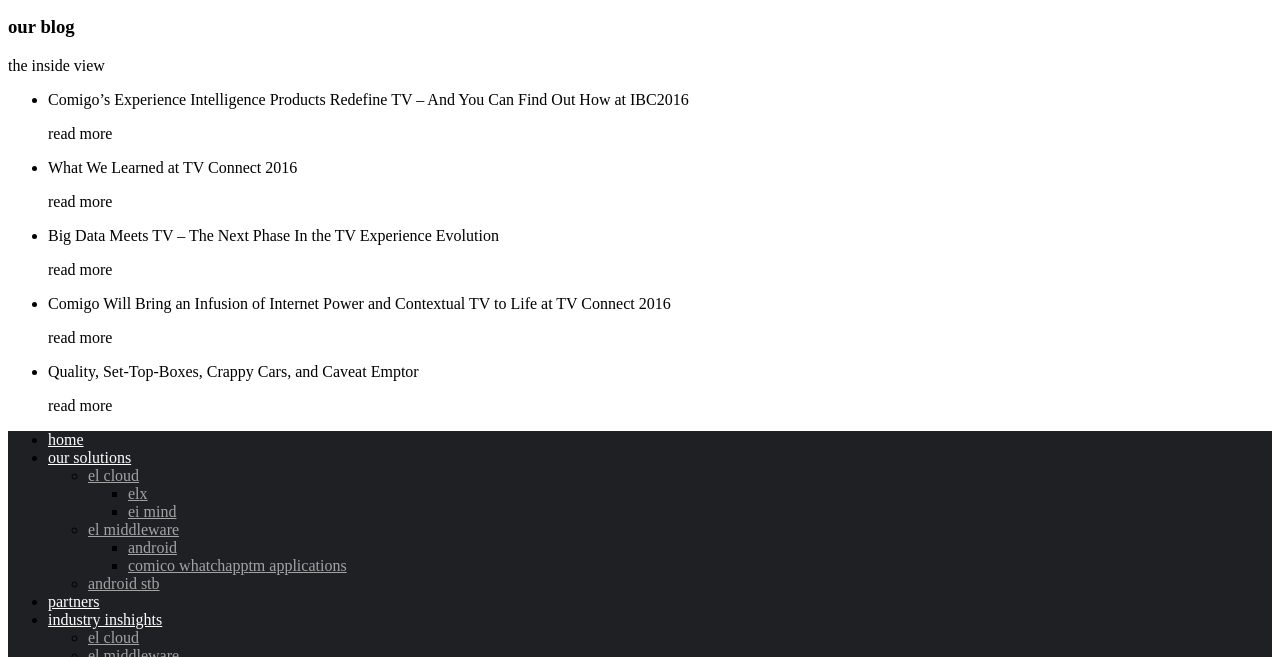
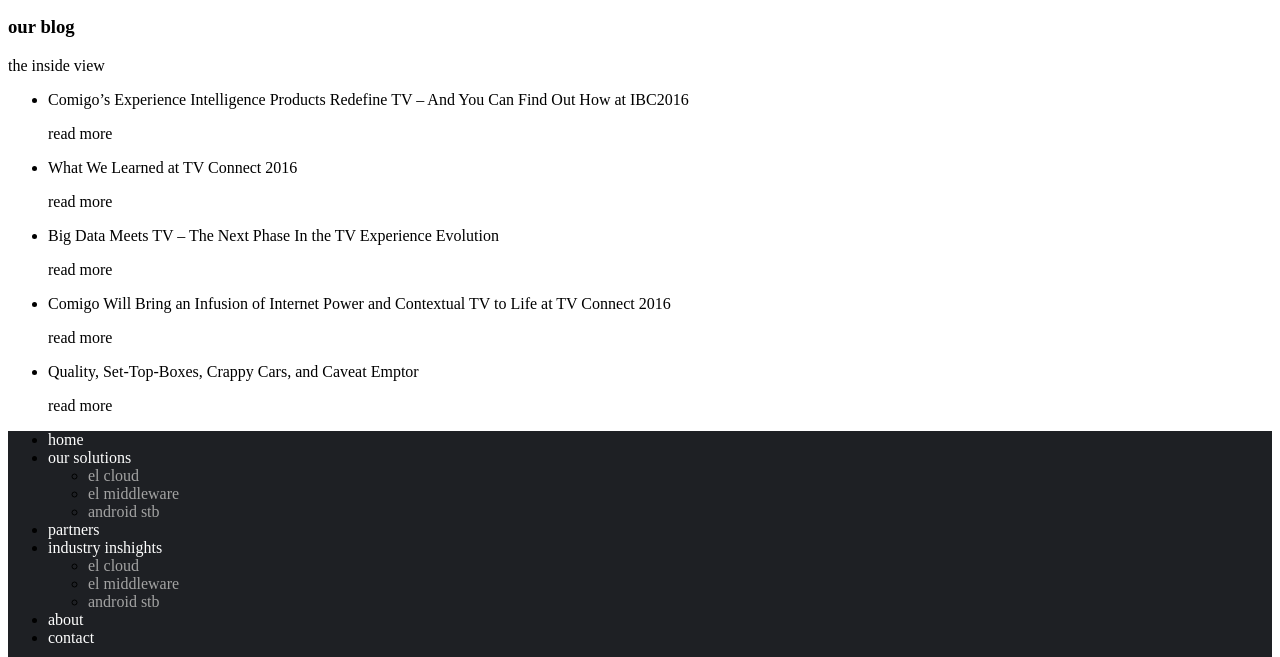
Before and after one commit to doronWar/Comigo_Doron, a plain HTML site: page index.html in a window 1280 px wide. Shown: the part 1749-2406 px from the top of the page. Drawn offline with Linux system fonts and the light colour scheme.

Commit message:
v2.5 fix

```diff
--- a/index.html
+++ b/index.html
@@ -64,7 +64,7 @@
 
         <!--welcoming imag-->
 
-        <header id="welcoming img">
+        <header id="welcoming-strip">
             <h1>comifo OTT/STB solution - redfine TV experience</h1>
             <p>Experience Intelligence</p>
             <a class="btn" href="">our solution</a>    <!-- No ID ceause i can do class <header> a {} -->
@@ -254,29 +254,17 @@
 
     <ul class="nav-links  menu-footer-font">
         <li><a href="something">home</a></li>
-        <li class="top-menu"><a href="something">our solutions</a>  <!-- needs a :hover maybe-->
-            <ul>               <!--first sub menu-->
-                <li class="middle-menue"><a href="something">el cloud</a>
-                    <ul class="sub-sub-menue">
-                        <li><a href="something">el<span class="upper-class-font">x</span> </a></li>
-                        <li><a href="something">ei mind </a></li>
-                    </ul>
-
-                <li class="middle-menue"><a href="something">el middleware </a>   <!--second sub menu-->
-                    <ul class="sub-sub-menue">
-                        <li><a href="something">android</a></li>
-                        <li><a href="something">comico whatchapp<span class="upper-class-font">tm</span>
-                            applications
-                        </a></li>
-                    </ul>
-                </li>
+        <li class="top-menu"><a href="something">our solutions</a>
+            <ul>
+                <li class="middle-menue"><a href="something">el cloud</a> </li>
+                <li class="middle-menue"><a href="something">el middleware </a>   </li>
                 <li><a href="something">android stb </a></li>
             </ul>
         </li>
 
         <li><a href="something">partners</a></li>
         <li class="top-menue"><a href="something">industry inshights</a>
-            <ul class="sub-menu">
+            <ul>
                 <li><a href="something">el cloud</a></li>
                 <li><a href="something">el middleware </a></li>
                 <li><a href="something">android stb </a></li>
@@ -286,41 +274,7 @@
         <li><a href="something">contact</a></li>
     </ul>
 
-    <!--<ul class="nav-links menu-footer-font">-->
-        <!--<li><a href="">home</a></li>-->
-        <!--<li class="top-menu"><a href="something">our solutions</a>  &lt;!&ndash; needs a :hover maybe&ndash;&gt;-->
-            <!--<ul class="sub-footer-menu">               &lt;!&ndash;first sub menu&ndash;&gt;-->
-                <!--<li class="middle-menue"><a href="something">el cloud</a>-->
-                    <!--<ul class="sub-footer-menue">-->
-                        <!--<li><a href="somthing">el<span class="upper-class-font">x</span> </a></li>-->
-                        <!--<li><a href="somthing">ei mind </a></li>-->
-                    <!--</ul>-->
-                <!--</li>-->
-            <!--</ul>-->
-        <!--</li>-->
 
-
-                <!--<li class="middle-menue"><a href="somthing">el middleware </a>   &lt;!&ndash;second sub menu&ndash;&gt;-->
-                    <!--<ul class="sub-footer-menue">-->
-                        <!--<li><a href="somthing">android</a></li>-->
-                        <!--<li><a href="somthing">comico whatchapp<span class="upper-class-font">tm</span> applications-->
-                        <!--</a></li>-->
-                    <!--</ul>-->
-                <!--</li>-->
-                <!--<li><a href="somthing">android stb </a></li>-->
-            <!--</ul>-->
-        <!--</li>-->
-        <!--<li><a href="somthing">partners</a></li>-->
-        <!--<li class="top-menue"><a href="somthing">industry inshights</a>-->
-            <!--<ul class="sub-footer-menu">-->
-                <!--<li><a href="somthing">el cloud</a></li>-->
-                <!--<li><a href="somthing">el middleware </a></li>-->
-                <!--<li><a href="somthing">android stb </a></li>-->
-            <!--</ul>-->
-        <!--</li>-->
-        <!--<li><a href="">about</a></li>-->
-        <!--<li><a href="">contact</a></li>-->
-    <!--</ul>-->
 
     <!--logo on company-->
 
--- a/style/main.css
+++ b/style/main.css
@@ -4,40 +4,58 @@
 /*display: none;*/
 /*}*/
 
-/*}*/
+
 /*LoVe HAte - link   visitedd  hover activate*/
 
-/*.menu-font a,*/
-.menu-font a:link {
+
+a:link,
+a:visited {
     color: #A3A3A3;
     text-decoration: none;
-
 }
 
-/* main menues */
-.nav-links > li > a:visited {
-    color: #A3A3A3;
+a:hover,
+a:focus,
+a:active {
+    color: #F14848;
 }
 
-.nav-links li > a:hover,
-.nav-links li > a:active,
-.menu-font li a:hover {
-
-    color: #F14848;
-
-}
 
 /*submenues*/
 
-.sub-menu > li > a:hover,
-.sub-menu > li > ul > li > a:hover {
+.sub-menu > li  a:hover {
     background: #F14848;
     color: #fff;
 }
 
+/*footer background*/
+
+.main-footer {
+
+    background: #1E2024;
+
+}
+
+/*footer main menue*/
+
+.menu-footer-font > li > a
+{
+    color: #fff;
+    background: none;
+    text-decoration: none;
+}
+
+.top-menu {
+    background: none;
+}
+
+
+
+
 /* buttons*/
 
-.btn {
+.btn,
+.btn:hover{
     background: #F14848;
     border-radius: 1.7em;
     text-decoration: none;
@@ -49,35 +67,3 @@
     color: #F14848;
     background: #fff;
 }
-
-.main-footer {
-    background: #1E2024;
-
-}
-
-/*footer menue*/
-
-/*LoVe HAte - link   visitedd  hover activate*/
-
-
-
-.menu-footer-font > li > a:link,
-.menu-footer-font > li > a:visited,
-.menu-footer-font > li > a:active,
-.menu-footer-font > li > a:hover {
-    color: #fff;
-    background: none;
-}
-
-.menu-footer-font li > ul a:link,
-.menu-footer-font li > ul a:visited {
-    color: #A3A3A3;
-    background: none;
-}
-
-.menu-footer-font li > ul a:active,
-.menu-footer-font li > ul a:hover {
-    color: #F14848;
-    background: none;
-
-}
```
Also changed, not shown: temp.html (+98 -0 lines).
